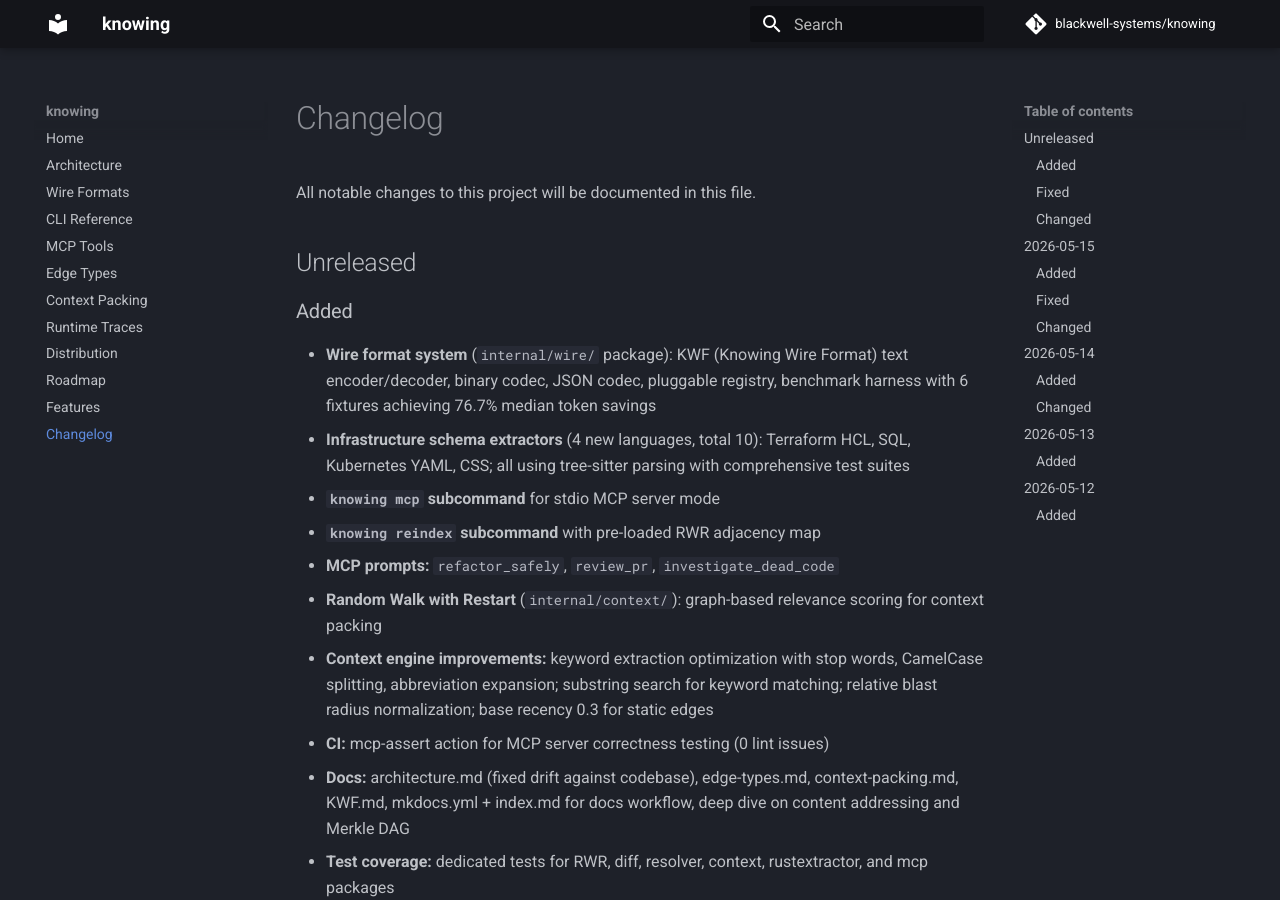
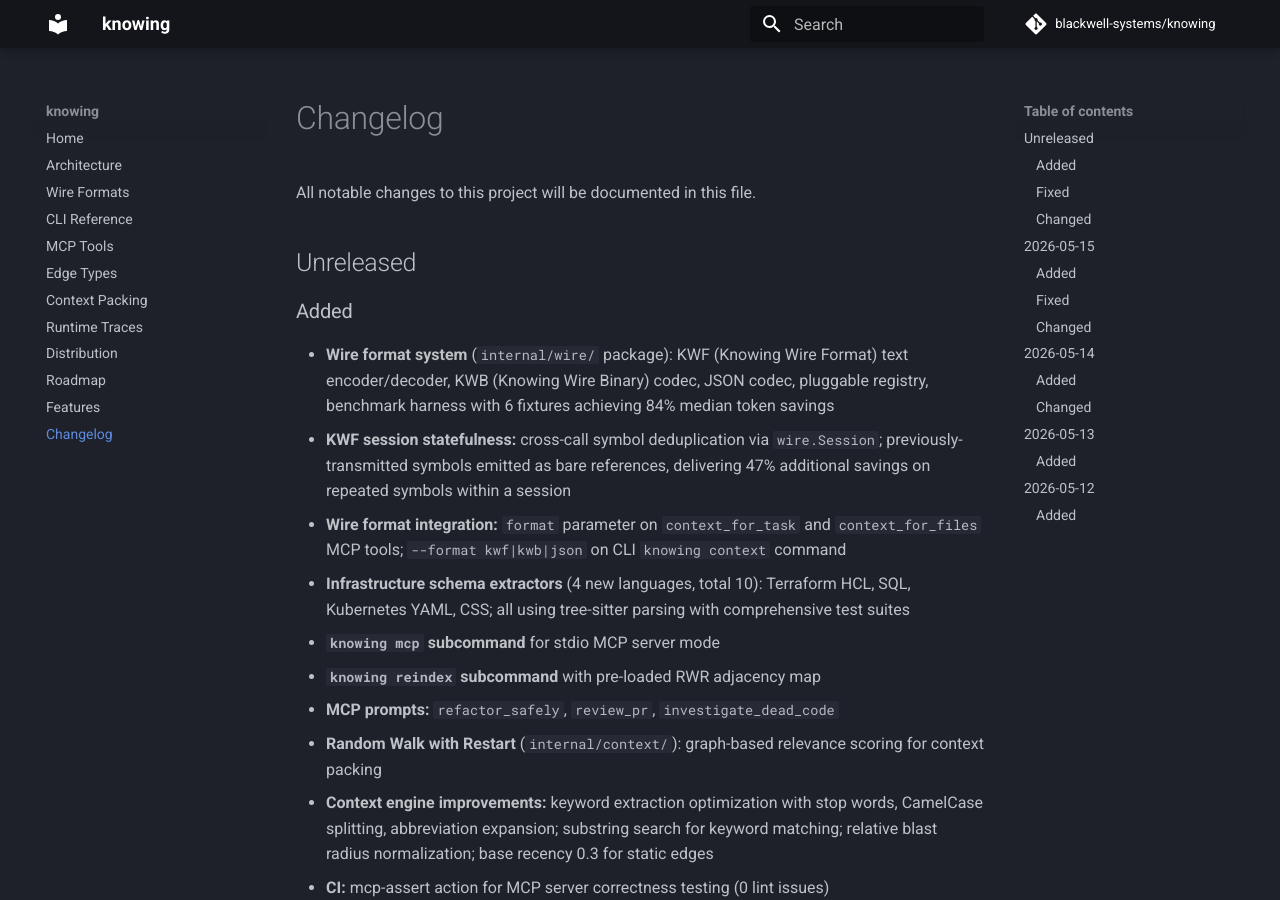
Before and after one commit to blackwell-systems/knowing, an MkDocs documentation site: the page built from docs/CHANGELOG.md, in a window 1280 px wide and 900 px high. Built offline with MkDocs 1.6.1 and Material for MkDocs 9.7.7, drawn with Linux system fonts in a browser that asks for light colours; comment, search, counter and statistics services are not loaded.

Commit message:
docs: update changelog with session statefulness and wire format integration

```diff
--- a/docs/CHANGELOG.md
+++ b/docs/CHANGELOG.md
@@ -6,7 +6,9 @@ All notable changes to this project will be documented in this file.
 
 ### Added
 
-- **Wire format system** (`internal/wire/` package): KWF (Knowing Wire Format) text encoder/decoder, binary codec, JSON codec, pluggable registry, benchmark harness with 6 fixtures achieving 76.7% median token savings
+- **Wire format system** (`internal/wire/` package): KWF (Knowing Wire Format) text encoder/decoder, KWB (Knowing Wire Binary) codec, JSON codec, pluggable registry, benchmark harness with 6 fixtures achieving 84% median token savings
+- **KWF session statefulness:** cross-call symbol deduplication via `wire.Session`; previously-transmitted symbols emitted as bare references, delivering 47% additional savings on repeated symbols within a session
+- **Wire format integration:** `format` parameter on `context_for_task` and `context_for_files` MCP tools; `--format kwf|kwb|json` on CLI `knowing context` command
 - **Infrastructure schema extractors** (4 new languages, total 10): Terraform HCL, SQL, Kubernetes YAML, CSS; all using tree-sitter parsing with comprehensive test suites
 - **`knowing mcp` subcommand** for stdio MCP server mode
 - **`knowing reindex` subcommand** with pre-loaded RWR adjacency map
```
